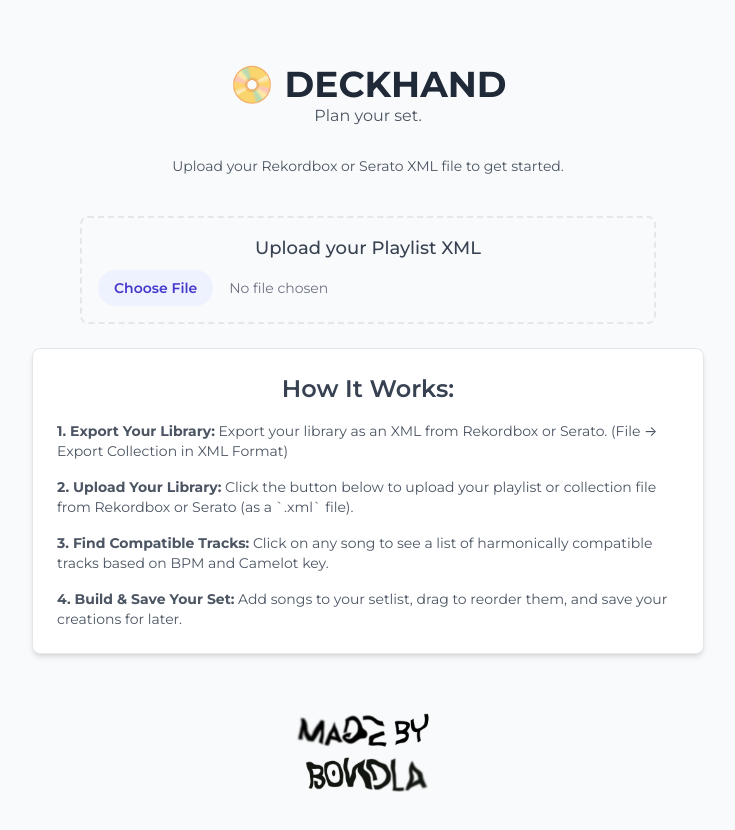
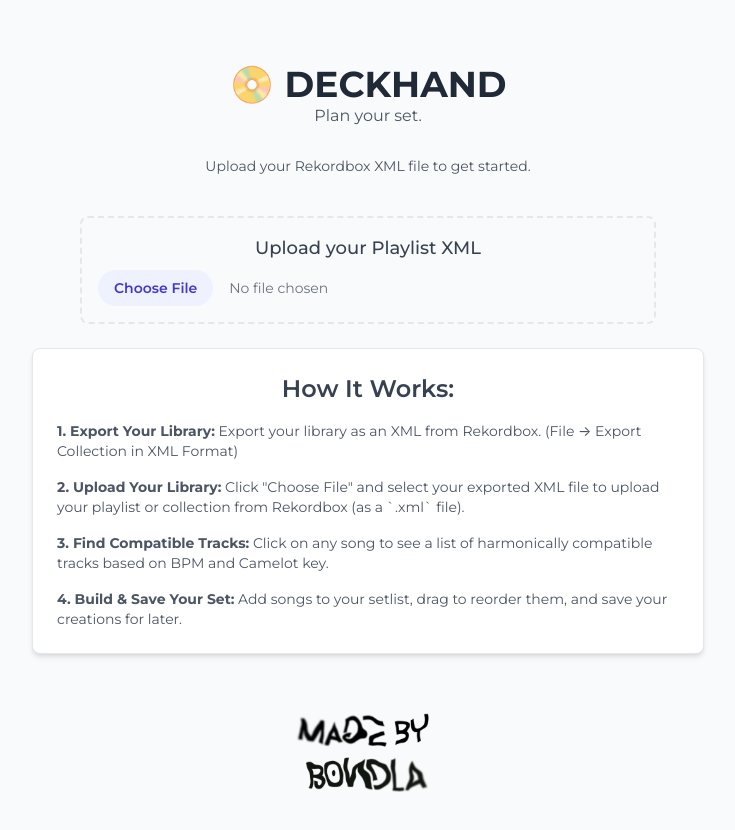
Before and after one commit to JRBoland/deckhand, a React (Create React App) app: page / in a window 1280 px wide. Shown: the top 830 px of the page, without its empty margins (272-1007 px from the left). Built offline with nearby package versions, Linux system fonts and the light colour scheme.

Commit message:
updated copy for instructions

```diff
--- a/src/components/WelcomeScreen.jsx
+++ b/src/components/WelcomeScreen.jsx
@@ -14,7 +14,7 @@
         </p>
         <p className="text-gray-600 mt-2 mb-10 text-sm">
         <br/>
-        Upload your Rekordbox or Serato XML file to get started.
+        Upload your Rekordbox XML file to get started.
       </p>
       <div className="max-w-xl mx-auto">
         <FileUpload onFileUpload={onFileUpload} />
@@ -23,10 +23,10 @@
         <h2 className="text-2xl font-semibold text-gray-700 mb-4">How It Works:</h2>
         <div className="text-left space-y-4 text-gray-600 text-sm">
             <p>
-            <strong className="text-gray-600">1. Export Your Library:</strong> Export your library as an XML from Rekordbox or Serato. (File → Export Collection in XML Format)
+            <strong className="text-gray-600">1. Export Your Library:</strong> Export your library as an XML from Rekordbox. (File → Export Collection in XML Format)
           </p>
           <p>
-            <strong className="text-gray-600">2. Upload Your Library:</strong> Click the button below to upload your playlist or collection file from Rekordbox or Serato (as a `.xml` file).
+            <strong className="text-gray-600">2. Upload Your Library:</strong> Click "Choose File" and select your exported XML file to upload your playlist or collection from Rekordbox (as a `.xml` file).
           </p>
           <p>
             <strong className="text-gray-600">3. Find Compatible Tracks:</strong> Click on any song to see a list of harmonically compatible tracks based on BPM and Camelot key.
```
